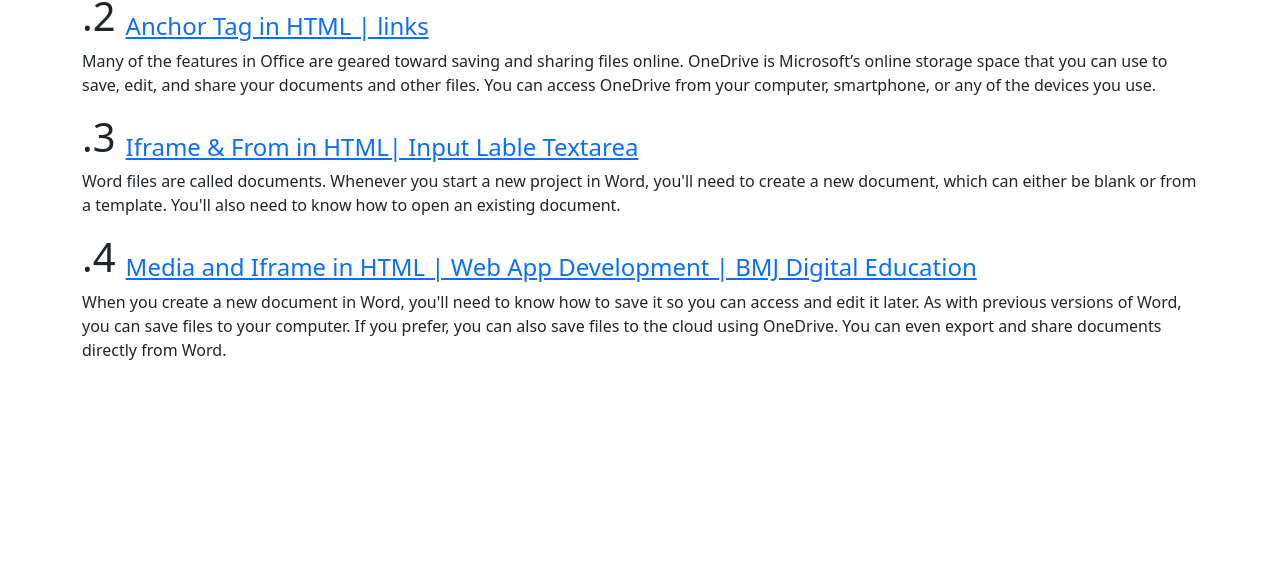
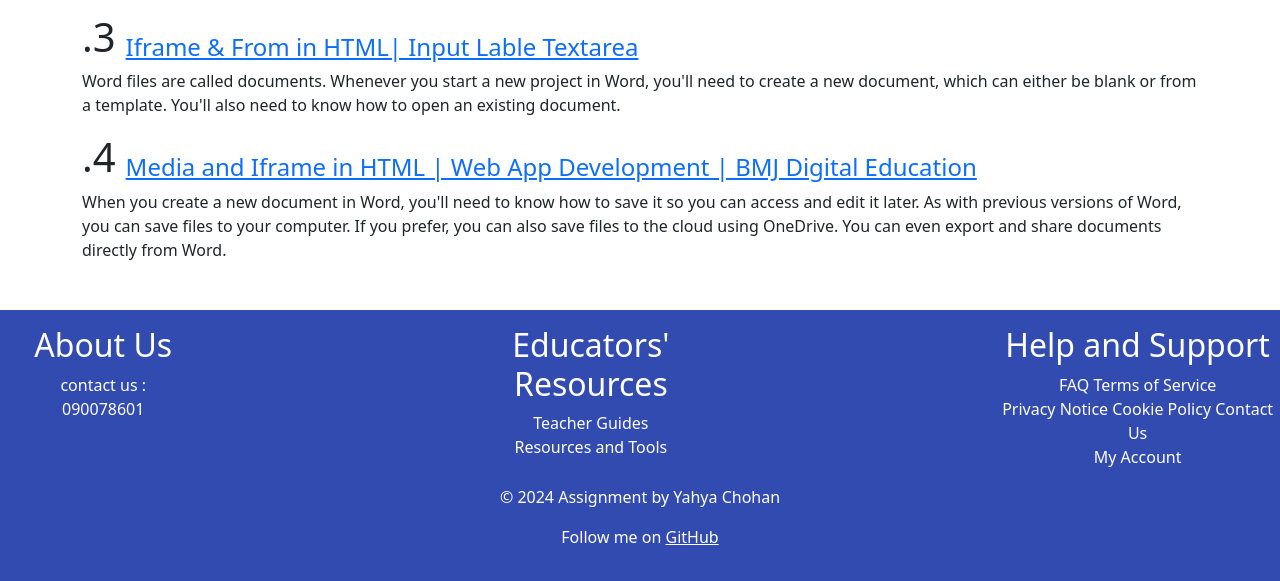
Before and after one commit to Yahya-chohan/Assignment-html-3, a plain HTML site: page index.html in a window 1280 px wide. Shown: the part 715-1296 px from the top of the page. Before the commit the page ends 1093 px from the top, so only its background shows below. Drawn offline with nearby package versions, Linux system fonts and the light colour scheme.

Commit message:
footer add

```diff
--- a/index.html
+++ b/index.html
@@ -44,7 +44,7 @@
           </div>
         </div>
       </nav>
-      <div style="width: 100% ;height: 300px ; background-color: rgb(154, 49, 252);">
+      <div style="width: 100% ;height: 200px ; background-color: #324bb1; padding-bottom: 100px;">
        <div style="width: 55%; margin: auto;padding-top: 70px;">
          <h1 style="color: antiquewhite;"> Word </h1>
         <p style="color: antiquewhite;"> In this free Word tutorial, learn how to format text, save and share documents, modify line and paragraph <br>spacing, use tables and columns, and do more with your documents</p>
@@ -88,6 +88,35 @@
 
 
         </p>
+        <footer style="background-color: #324bb1 ;" class=" text-white  py-3 mt-5">
+          <center>
+          <div style="display: flex;">
+
+            <div style="margin-left: 20px;">
+<h2>About Us</h2>
+<p>contact us : 090078601 </p>
+</div>
+<div style="padding-left: 250px;">
+<h2>Educators' Resources</h2>
+<p>Teacher Guides <br> Resources and Tools</p>
+</div>
+<div style="padding-left: 250px;">
+<h2>Help and Support</h2>
+<p>FAQ Terms of Service <br>Privacy Notice Cookie Policy Contact Us <br>My Account</p>
+</div>
+
+</div>
+<p>© 2024 Assignment by Yahya Chohan</p>
+<p>Follow me on <a href="https://github.com/Yahya-chohan" target="_blank" class="text-white">GitHub</a></p>
+</center>
+          <!-- <p>&copy; 2024 Assignment by Yahya Chohan</p>
+          <p>Contact: 000000000000000</p>
+          <p>Follow me on <a href="" target="_blank" class="text-white">GitHub</a></p> -->
+        </footer>
+
+
+
+
 
 <link rel="stylesheet" href="	https://cdn.jsdelivr.net/npm/bootstrap@5.3.3/dist/js/bootstrap.bundle.min.js">
 </body>
```
Also changed, not shown: index2.html (+25 -1 lines), index3.html (+30 -1 lines), index4.html (+25 -1 lines), index5.html (+25 -1 lines).
